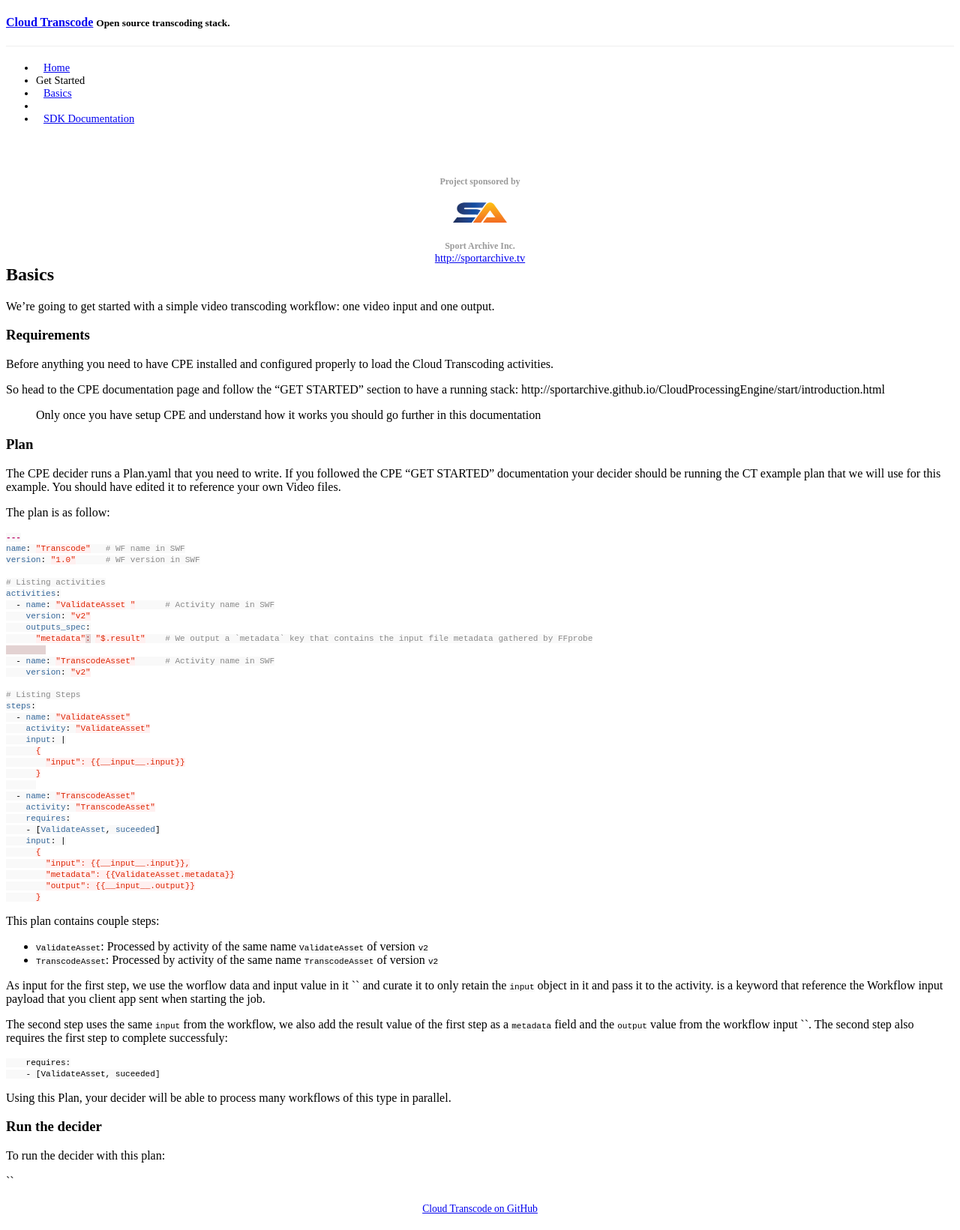
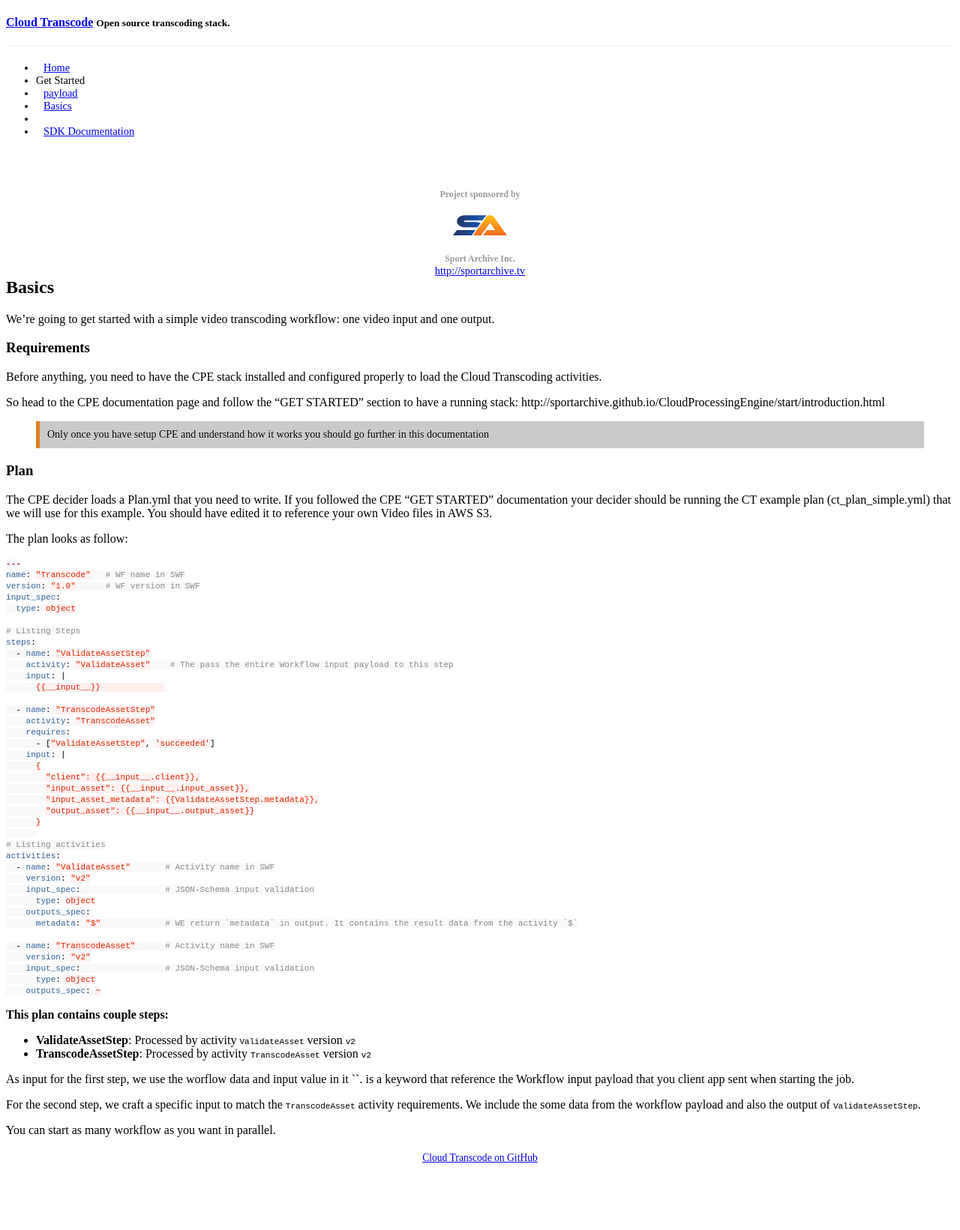
Before and after one commit to bfansports/CloudTranscode, a Jekyll site: the page built from _posts/2015-07-09-basic.md, in a window 1280 px wide. Shown: the whole page at 75% size. Built offline with Jekyll 4.4.1, drawn with Linux system fonts in a browser that asks for light colours; Markdown is read by kramdown in place of the engine named in the settings; a style sheet for code colours, icons or effects is not loaded; after the commit the page ends 1573 px from its top, so only the background shows below that.

Commit message:
Add new pages to the doc

````diff
--- a/_posts/2015-07-09-basic.md
+++ b/_posts/2015-07-09-basic.md
@@ -9,7 +9,7 @@ We're going to get started with a simple video transcoding workflow: one video i
 
 ### Requirements
 
-Before anything you need to have CPE installed and configured properly to load the Cloud Transcoding activities.
+Before anything, you need to have the CPE stack installed and configured properly to load the Cloud Transcoding activities.
 
 So head to the CPE documentation page and follow the "GET STARTED" section to have a running stack: http://sportarchive.github.io/CloudProcessingEngine/start/introduction.html
 
@@ -17,66 +17,61 @@ So head to the CPE documentation page and follow the "GET STARTED" section to ha
 
 ### Plan
 
-The CPE decider runs a Plan.yaml that you need to write. If you followed the CPE "GET STARTED" documentation your decider should be running the CT example plan that we will use for this example. You should have edited it to reference your own Video files.
+The CPE decider loads a Plan.yml that you need to write. If you followed the CPE "GET STARTED" documentation your decider should be running the CT example plan (ct_plan_simple.yml) that we will use for this example. You should have edited it to reference your own Video files in AWS S3.
 
-The plan is as follow:
+The plan looks as follow:
 
 {% raw %}
 ```yaml
 ---
 name: "Transcode"   # WF name in SWF
 version: "1.0"      # WF version in SWF
+input_spec:
+  type: object
+
+# Listing Steps
+steps:
+  - name: "ValidateAssetStep"
+    activity: "ValidateAsset"    # The pass the entire Workflow input payload to this step
+    input: |
+      {{__input__}}
+
+  - name: "TranscodeAssetStep"
+    activity: "TranscodeAsset"
+    requires:
+      - ["ValidateAssetStep", 'succeeded']
+    input: |
+      {
+        "client": {{__input__.client}},
+        "input_asset": {{__input__.input_asset}},
+        "input_asset_metadata": {{ValidateAssetStep.metadata}},
+        "output_asset": {{__input__.output_asset}}
+      }
 
 # Listing activities
 activities:
-  - name: "ValidateAsset "      # Activity name in SWF
+  - name: "ValidateAsset"       # Activity name in SWF
     version: "v2"
+    input_spec:                 # JSON-Schema input validation
+      type: object
     outputs_spec:
-      "metadata": "$.result"    # We output a `metadata` key that contains the input file metadata gathered by FFprobe
+      metadata: "$"             # WE return `metadata` in output. It contains the result data from the activity `$`
 
   - name: "TranscodeAsset"      # Activity name in SWF
     version: "v2"
-
-# Listing Steps
-steps:
-  - name: "ValidateAsset"
-    activity: "ValidateAsset"
-    input: |
-      {
-        "input": {{__input__.input}}
-      }
-
-  - name: "TranscodeAsset"
-    activity: "TranscodeAsset"
-    requires:
-    - [ValidateAsset, suceeded]
-    input: |
-      {
-        "input": {{__input__.input}},
-        "metadata": {{ValidateAsset.metadata}}
-        "output": {{__input__.output}}
-      }
+    input_spec:                 # JSON-Schema input validation
+      type: object
+    outputs_spec: ~
 ```
 {% endraw %}
 
-This plan contains couple steps:
+**This plan contains couple steps:**
 
-   - `ValidateAsset`: Processed by activity of the same name `ValidateAsset` of version `v2`
-   - `TranscodeAsset`: Processed by activity of the same name `TranscodeAsset` of version `v2`
+   - **ValidateAssetStep**: Processed by activity `ValidateAsset` version `v2`
+   - **TranscodeAssetStep**: Processed by activity `TranscodeAsset` version `v2`
 
-As input for the first step, we use the worflow data and input value in it `{{__input__.input}}` and curate it to only retain the `input` object in it and pass it to the activity. {{__input__}} is a keyword that reference the Workflow input payload that you client app sent when starting the job.
+As input for the first step, we use the worflow data and input value in it `{{__input__}}`. {{__input__}} is a keyword that reference the Workflow input payload that you client app sent when starting the job.
 
-The second step uses the same `input` from the workflow, we also add the result value of the first step as a `metadata` field and the `output` value from the workflow input `{{__input__.output}}`. The second step also requires the first step to complete successfuly:
+For the second step, we craft a specific input to match the `TranscodeAsset` activity requirements. We include the some data from the workflow payload and also the output of `ValidateAssetStep`.
 
-```
-    requires:
-    - [ValidateAsset, suceeded]
-```
-
-Using this Plan, your decider will be able to process many workflows of this type in parallel.
-
-### Run the decider
-
-To run the decider with this plan:
-
-``
+You can start as many workflow as you want in parallel.
--- a/css/main.css
+++ b/css/main.css
@@ -77,3 +77,13 @@ body.rtl .row-fluid [class*="span"]:first-child {
 body.rtl ul, body.rtl ol {
     margin: 0 25px 10px 0;
 }
+
+/** SA doc custom **/
+blockquote {
+    border-left: 5px solid #E18020;
+    background-color: #cacaca;
+}
+blockquote p {
+    font-size: 14px;
+    padding: 10px;
+}
````
Also changed, not shown: _pages/payload.md (added, +1 -0 lines), _posts/2015-07-13-payload.md (added, +16 -0 lines), index.md (+10 -6 lines), _pages/basics.md (renamed from _pages/basic.md).
